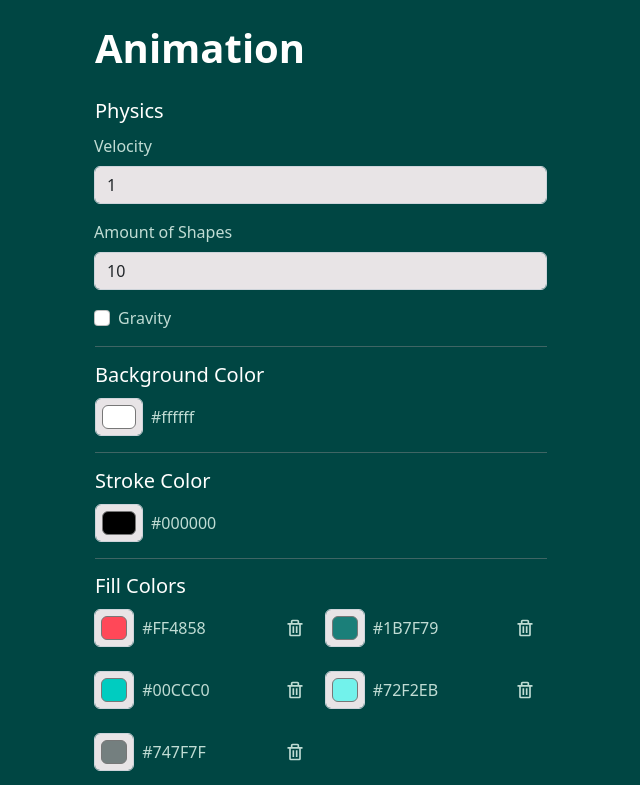
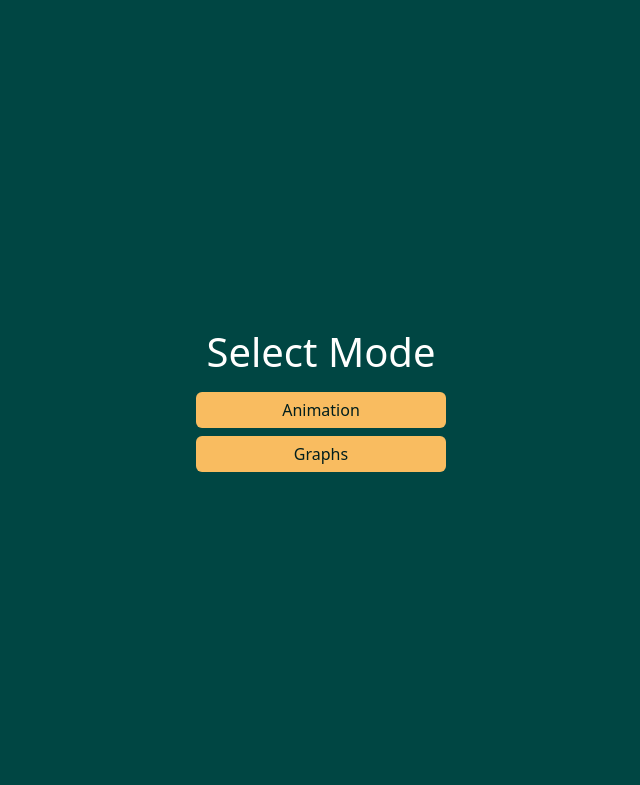
Before and after one commit to netrolite/graph-builder, a React (Vite) app: page / in a window 1280 px wide. Shown: the top 785 px of the page, without its empty margins (319-959 px from the left). Built offline with nearby package versions, Linux system fonts and the light colour scheme.

Commit message:
add select mode route

```diff
--- a/src/App.jsx
+++ b/src/App.jsx
@@ -1,7 +1,8 @@
 import { useState, createContext } from "react"
-import { BrowserRouter, Routes, Route } from "react-router-dom"
+import { BrowserRouter, Routes, Route, Link } from "react-router-dom"
 import Input from "./routes/input/Input"
 import Animation from "./routes/Animation"
+import SelectMode from "./routes/SelectMode"
 
 export const AnimDataContext = createContext();
 export const AlertContext = createContext();
@@ -70,7 +71,6 @@ export default function App() {
 
 	localStorage.setItem("animData", JSON.stringify(animData));
 
-
 	return (
 		<>
 			<BrowserRouter>
@@ -83,6 +83,13 @@ export default function App() {
 					<Routes>
 						<Route
 							path="/"
+							element={
+								<SelectMode />
+							}
+						/>
+
+						<Route
+							path="/animInput"
 							element={
 								<Input />
 							}
--- a/src/index.css
+++ b/src/index.css
@@ -38,9 +38,10 @@ canvas {
     max-width: 500px;
 }
 
-.container.main {
+.container.main, .container-fluid.main {
     position: relative;
-    padding: 0
+    padding: 0;
+    min-height: 100vh;
 }
 
 .bg-main {
@@ -54,6 +55,10 @@ canvas {
     padding: 6px 12px;
     color: var(--button-text);
     transition: 200ms;
+}
+
+a {
+    text-decoration: none;
 }
 
 .button:hover {
--- /dev/null
+++ b/src/routes/SelectMode.jsx
@@ -0,0 +1,26 @@
+import { Link } from "react-router-dom"
+
+export default function SelectMode() {
+    return (
+        <div className="container main d-flex align-items-center justify-content-center flex-column">
+            <h1>Select Mode</h1>
+            <div className="mt-2 d-flex flex-column gap-2 align-items-center w-100">
+                <Link to="/animInput" className="w-50 d-flex justify-content-center">
+                    <button
+                        className="button w-100"
+                    >
+                        Animation
+                    </button>
+                </Link>
+
+                <Link to="/graphs" className="w-50 d-flex justify-content-center">
+                    <button
+                        className="button w-100"
+                    >
+                        Graphs
+                    </button>
+                </Link>
+            </div>
+        </div>
+    )
+}
--- a/src/routes/graphs/Graphs.jsx
+++ b/src/routes/graphs/Graphs.jsx
@@ -0,0 +1,5 @@
+
+
+export default function Graphs() {
+
+}
```
